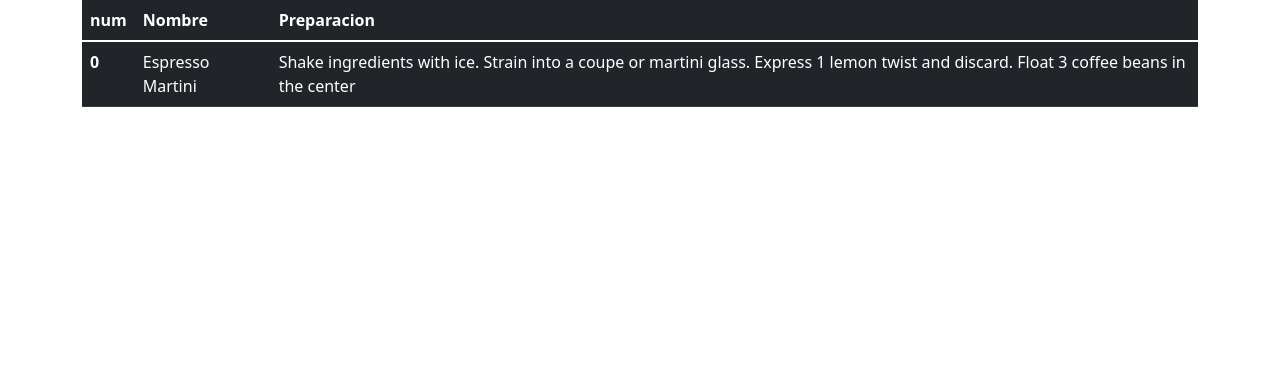
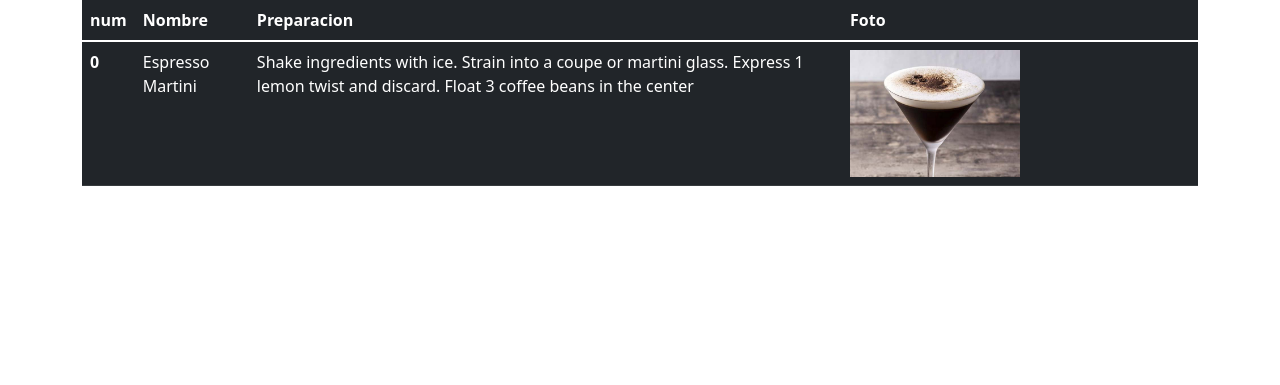
Before and after one commit to MauronMP/DAI, a Django app: page / in a window 1280 px wide. Shown: the part 56-441 px from the top of the page. Run offline with Django 4.2, Linux system fonts and the light colour scheme; data comes from the database, SQL or seed files in the repository; both versions use the stored data as it was after the commit.

Commit message:
✨ feat(P_3_2_Plantillas_Sessiones/): Ahora salen fotos de las recetas en el base.html

```diff
--- a/P_3_2_Plantillas_Sesiones/app/mi_sitio/urls.py
+++ b/P_3_2_Plantillas_Sesiones/app/mi_sitio/urls.py
@@ -1,7 +1,16 @@
 from django.contrib import admin
 from django.urls import path, include
+from django.conf import settings
+from django.conf.urls.static import static
+from django.contrib.staticfiles.urls import staticfiles_urlpatterns
 
 urlpatterns = [
   path('admin/', admin.site.urls),
   path('', include('recetas.urls')),
 ]
+
+# Serving the media files in development mode
+if settings.DEBUG:
+    urlpatterns += static(settings.MEDIA_URL, document_root=settings.MEDIA_ROOT)
+else:
+    urlpatterns += staticfiles_urlpatterns()
--- a/P_3_2_Plantillas_Sesiones/app/recetas/templates/base.html
+++ b/P_3_2_Plantillas_Sesiones/app/recetas/templates/base.html
@@ -26,6 +26,7 @@
               <th scope="col">num</th>
               <th scope="col">Nombre</th>
               <th scope="col">Preparacion</th>
+              <th scope="col">Foto</th>
             </tr>
           </thead>
           <tbody>
@@ -35,6 +36,7 @@
               <th scope="row">{{ forloop.counter0 }}</th>
               <td>{{ recetas.nombre }}</td>
               <td>{{ recetas.preparacion }}</td>
+              <td><img src="{{ recetas.foto }}" class="w-50" /></td>
             </tr>
 
             {% endfor %} {% endblock %}
```
Also changed, not shown: P_3_2_Plantillas_Sesiones/app/db.sqlite3, P_3_2_Plantillas_Sesiones/app/media/fotos/coctel-martini-espresso.jpg (added).
